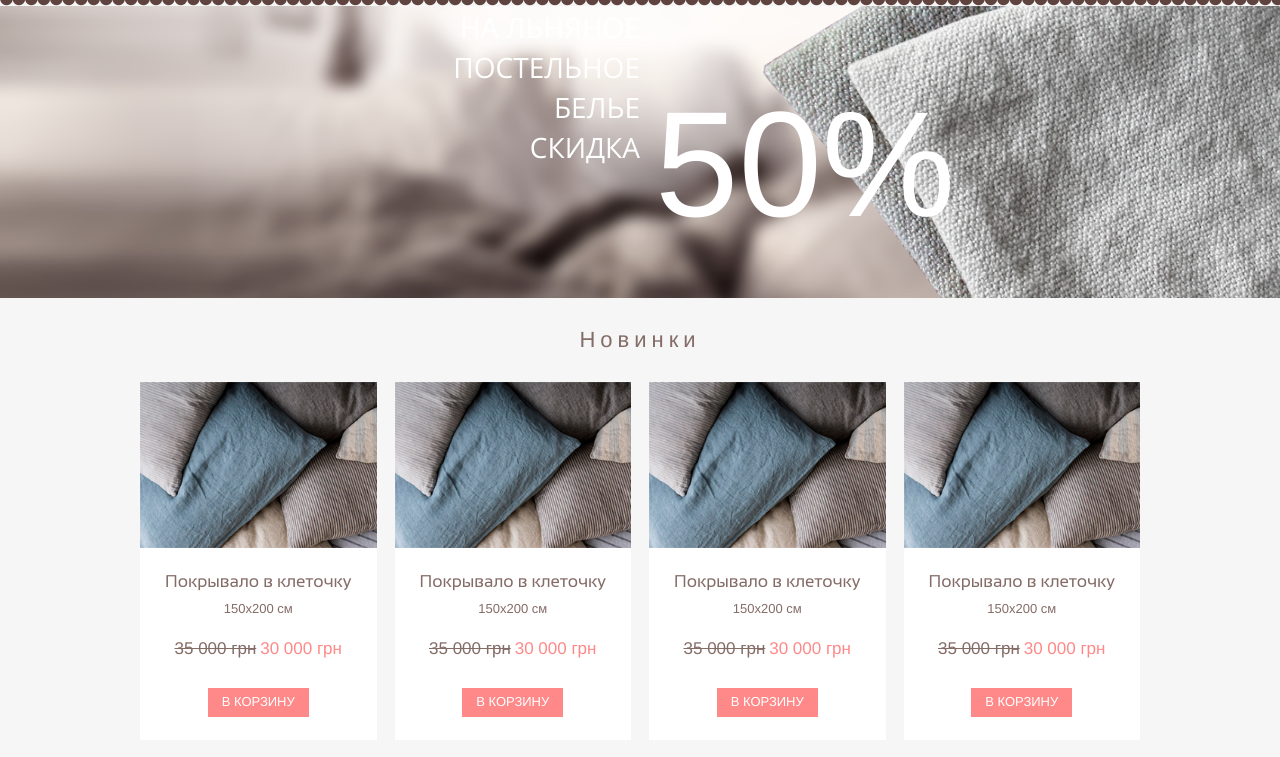
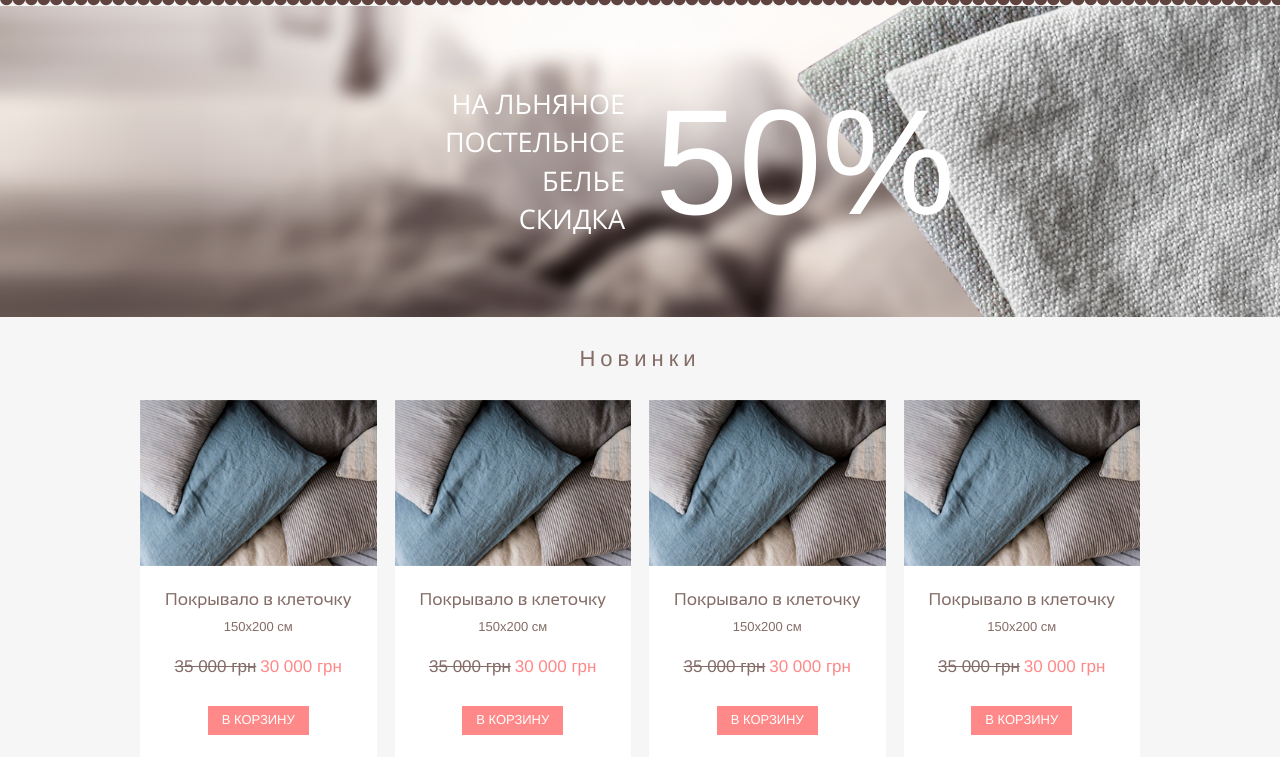
Before and after one commit to AlexeySolovey/LaProvence, a PHP site: page / in a window 1280 px wide. Shown: the part 257-1014 px from the top of the page. Run offline with PHP 8.4, Linux system fonts and the light colour scheme.

Commit message:
full main page (without bottom scroll)

```diff
--- a/css/style.css
+++ b/css/style.css
@@ -114,22 +114,21 @@ header .navbar .navbar-right a.enter .sum {
 .baner {
   display: table;
   width: 100%;
-  height: 100px;
-  overflow: hidden;
-}
-.baner img {
-  width: 100%;
-  margin-top: -7px;
+  height: 310px;
+  background: url(../images/baner.png);
+  background-size: cover;
 }
 .baner div.text {
-  font-size: 28px;
+  font-size: 27px;
   color: #fff;
-  position: absolute;
+  display: table-cell;
+  vertical-align: middle;
+  height: 310px;
 }
 .baner div.per_sent {
   font-size: 150px;
   color: #fff;
-  position: absolute;
+  height: 310px;
   display: table-cell;
   vertical-align: middle;
 }
--- a/css/style.less
+++ b/css/style.less
@@ -115,22 +115,20 @@ header {
 .baner {
 	display: table;
 	width: 100%;
-	height: 100px;
-	overflow: hidden;
-	img{
-		width: 100%;
-		margin-top: -7px;
-	}
+	height: 310px;
+	background: url(../images/baner.png);
+	background-size: cover;
 	div.text{
-		font-size: 28px;
+		font-size: 27px;
 		color: #fff;
-		position: absolute;
-
+		display: table-cell;
+		vertical-align: middle;
+		height: 310px;
 	}
 	div.per_sent{
 		font-size: 150px;
 		color: #fff;
-		position: absolute;
+		height: 310px;
 		display: table-cell;
 		vertical-align: middle;
 	}
--- a/index.php
+++ b/index.php
@@ -79,7 +79,6 @@
 			<div class="col-xs-4"></div>
 		</div>
 	</div>
-	<img src="images/baner.png" tag="">
 </div>
 <!--end baner-->
 <!--start big contant-->
```
